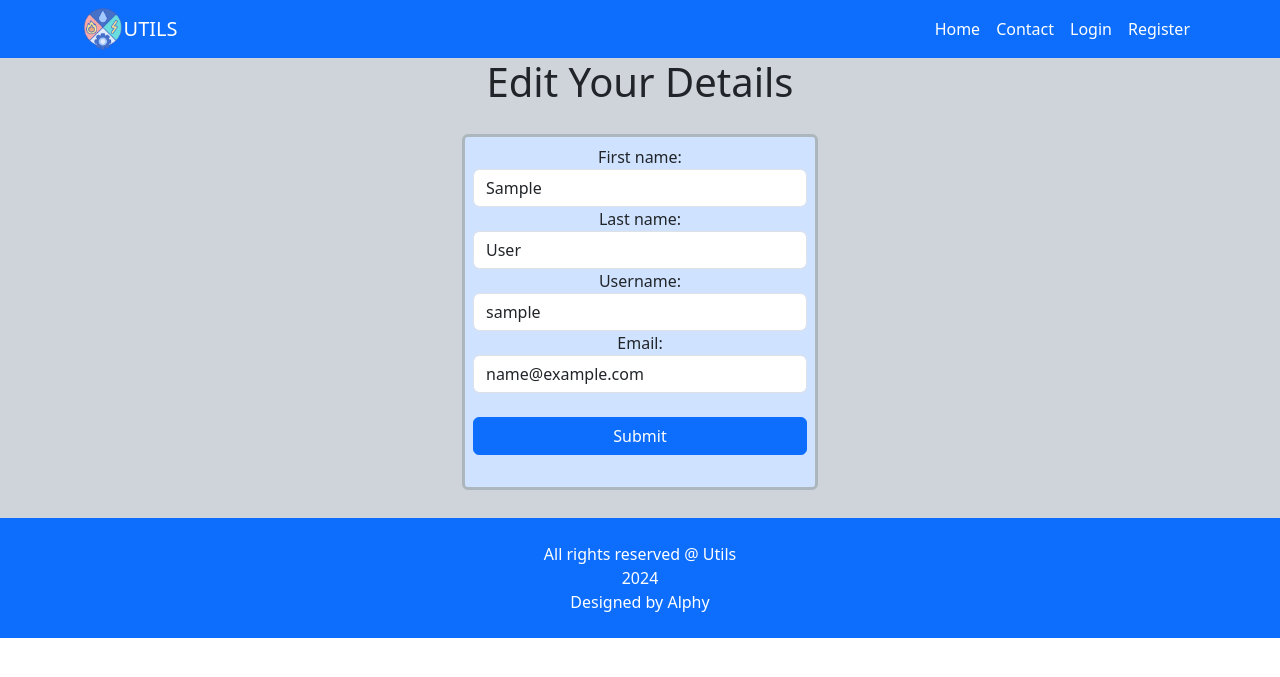
After one commit to free20064u/utilityDistribution, a Django app: page /accounts/editUserDetail/1/ in a window 1280 px wide. The commit adds this page. Shown: the top 677 px of the page. Run offline with Django 5.2, Linux system fonts and the light colour scheme; tables that the repository leaves empty hold one stand-in row (values such as "Sample post"); some libraries are stand-ins or nearby versions.

Commit message:
edit user details and picture

```diff
--- a/accounts/forms.py
+++ b/accounts/forms.py
@@ -27,6 +27,18 @@ class UserRegisterationForm(ModelForm):
         fields = ['first_name','last_name','username','email','password']
 
 
+class EditUserForm(ModelForm):
+    first_name = forms.CharField(label='First name', widget = forms.TextInput(attrs={'class':'form-control'}))
+    last_name = forms.CharField(label='Last name', widget = forms.TextInput(attrs={'class':'form-control'}))
+    username = forms.CharField(label='Username', widget = forms.TextInput(attrs={'class':'form-control'}))
+    email = forms.CharField(label='Email', widget = forms.EmailInput(attrs={'class':'form-control'}))
+
+
+    class Meta:
+        model = User
+        fields = ['first_name','last_name','username','email']
+
+
 class UserLoginForm(ModelForm):
     username = forms.CharField( label='Username', widget= forms.TextInput(attrs={'class': 'form-control'}))
     password = forms.CharField( label='Password', widget= forms.PasswordInput(attrs={'class': 'form-control'}))
--- /dev/null
+++ b/accounts/templates/accounts/editUserDetail.html
@@ -0,0 +1,29 @@
+<!--Form for registering user of the web app-->
+{% extends "base/base.html" %}
+{% block pageTitle %} Home{% endblock pageTitle %}Home
+
+{% block content %}
+    <div class="container text-center">
+        <h1 class="m-0">Edit Your Details</h1>
+        <div class="row text-center">
+            <div class="col-12 col-md-4 m-auto my-1">
+                <form action="" method="post" class="border border-3 border-dark-subtle rounded p-2 my-md-4 bg-primary-subtle">
+                    {% csrf_token %}
+                    {{ form.first_name.label_tag }}
+                    {{ form.first_name }}
+                    {{ form.last_name.label_tag }}
+                    {{ form.last_name }}
+                    {{ form.username.label_tag }}
+                    {{ form.username }}
+                    {{ form.email.label_tag }}
+                    {{ form.email }}
+                    <div class="row">
+                        <div class="col-12">
+                            <button class="btn btn-primary my-4 col-12">Submit</button>
+                        </div>
+                    </div>
+                </form>
+            </div>
+        </div>
+    </div>
+{% endblock content %}
--- a/accounts/urls.py
+++ b/accounts/urls.py
@@ -6,5 +6,6 @@ from . import views
 urlpatterns = [
     path('signOut/', views.signOutView, name='signOut'),
     path('register/', views.registerView, name='register'),
-    path('editUser/<int:id>/', views.editUserView, name='editUser'),
+    path('editUserPic/<int:id>/', views.editUserPicView, name='editUserPic'),
+    path('editUserDetail/<int:id>/', views.editUserDetailView, name='editUserDetail'),
 ]
--- a/accounts/views.py
+++ b/accounts/views.py
@@ -4,12 +4,32 @@ from django.contrib.auth import logout
 from django.contrib.auth.models import User
 from django.contrib import messages
 
-from .forms import UserRegisterationForm, UserProfilePicForm
+from .forms import UserRegisterationForm, UserProfilePicForm, EditUserForm
 from utils.models import UserProfilePic
 
 
 # Create your views here.
-def editUserView(request, id=None):
+def editUserDetailView(request, id=None):
+    instance = User.objects.get(id=id)
+    form = EditUserForm(instance=instance)
+    context = {
+        'form': form,
+    }
+    if request.method == 'POST':
+        form = EditUserForm(request.POST, instance=instance)
+        if form.is_valid():
+            form.save()
+            messages.success(request, 'Your information has been editted successfully')
+            return redirect('dashboard')
+        else:
+            messages.error(request, 'Details not editted')
+            return render(request, 'accounts/editUserDetail.html', context)
+    else:
+        return render(request, 'accounts/editUserDetail.html', context)
+
+
+
+def editUserPicView(request, id=None):
     instance = UserProfilePic.objects.get(user_id=id)
     form = UserProfilePicForm(instance=instance)
     context = {
--- a/base/templates/base/base.html
+++ b/base/templates/base/base.html
@@ -37,10 +37,10 @@
                     <a class="nav-link text-white" href="{% url "signOut" %}">Logout</a>
                   </li>
                   <li class="nav-item">
-                    <a class="nav-link text-white" href="{% url "editUserPic" request.user.id %}">{{ request.user.username | title }}</a>
+                    <a class="nav-link text-white" href="{% url "editUserDetail" request.user.id %}">{{ request.user.username | title }}</a>
                   </li>
                   <li class="nav-item">
-                    <a href="{% url "editUserDetail" request.user.id %}"><img class="rounded-circle" src="{{ request.user.userprofilepic.image.url }}" alt="user image" style="width:40px; height:40px"></a>
+                    <a href="{% url "editUserPic" request.user.id %}"><img class="rounded-circle" src="{{ request.user.userprofilepic.image.url }}" alt="user image" style="width:40px; height:40px"></a>
                   </li>
                   {% else %}
                   <li class="nav-item">
```
